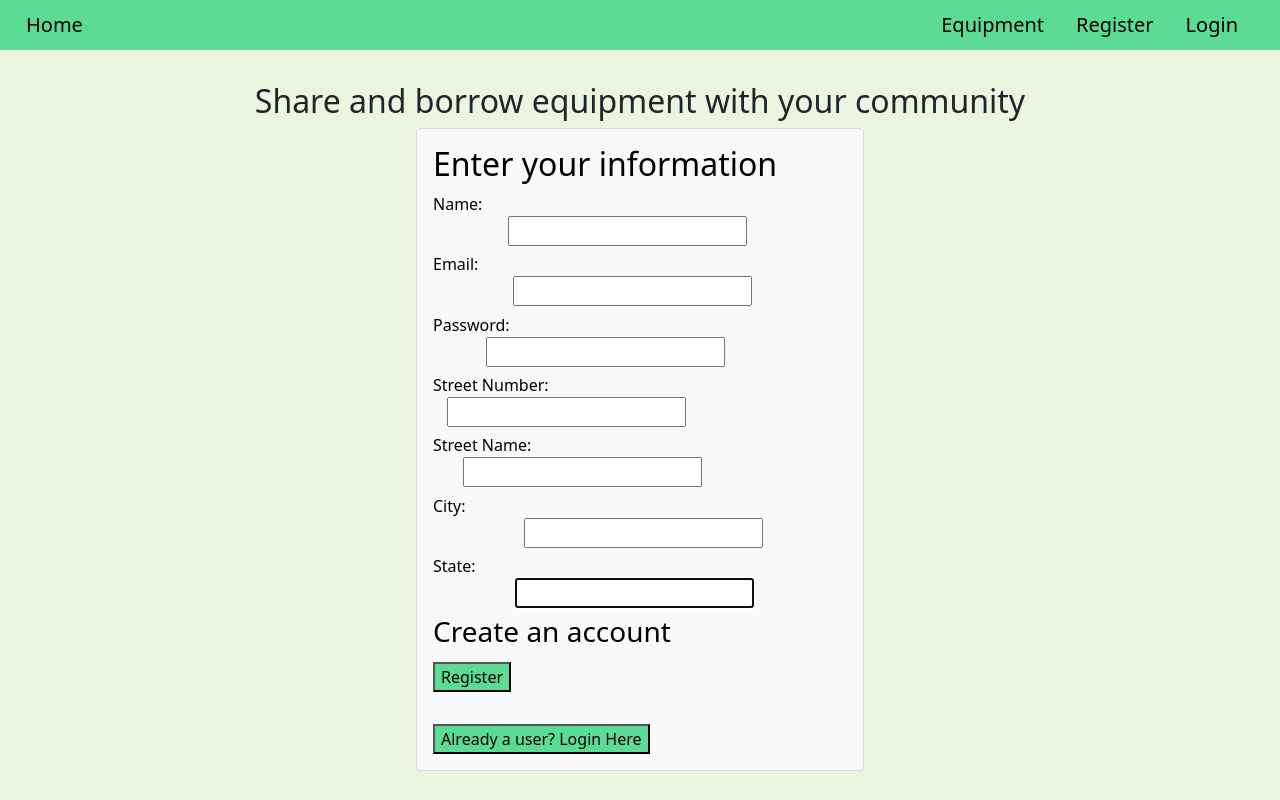
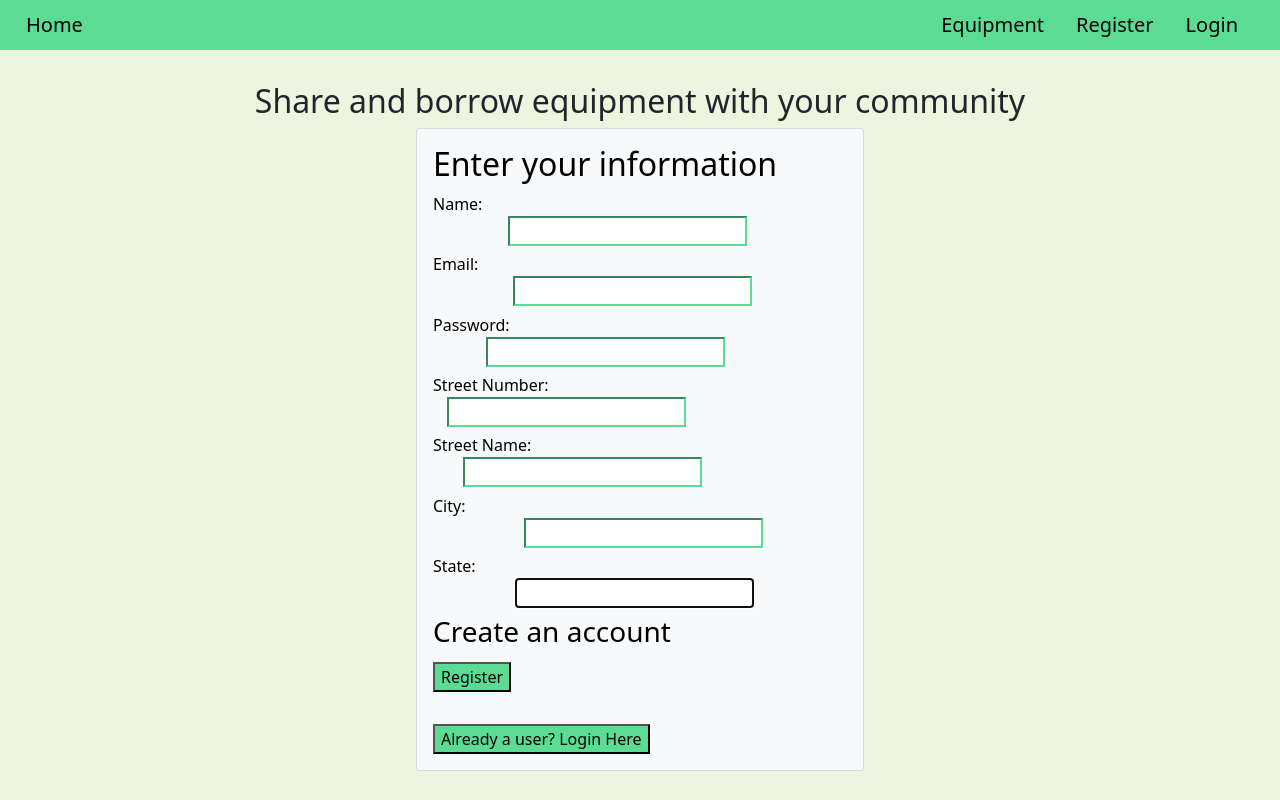
Before and after one commit to DevorrisRussell/CapStoneFrontEnd, a React (Create React App) app: page /register in a window 1280 px wide. Built offline with nearby package versions, Linux system fonts and the light colour scheme; no server answers; what google-maps-react would draw is missing.

Commit message:
added color around input boxes register page

```diff
--- a/src/components/Register/register.css
+++ b/src/components/Register/register.css
@@ -25,29 +25,36 @@ img {
 #formName input {
   margin-left: 4.7em;
   margin-bottom: 0.4em;
+  border-color: #5cdb95;
 }
 
 #formEmail input {
   margin-left: 5em;
   margin-bottom: 0.4em;
+  border-color: #5cdb95;
 }
 #formPassword input {
   margin-left: 3.3em;
   margin-bottom: 0.4em;
+  border-color: #5cdb95;
 }
 #formStreetNumber input {
   margin-left: 0.9em;
   margin-bottom: 0.4em;
+  border-color: #5cdb95;
 }
 #formStreetName input {
   margin-left: 1.9em;
   margin-bottom: 0.4em;
+  border-color: #5cdb95;
 }
 #formCity input {
   margin-left: 5.7em;
+  border-color: #5cdb95;
 }
 #formState input {
   margin-left: 5.1em;
+  border-color: #5cdb95;
 }
 label :first-child {
   margin-right: 0em;
```
